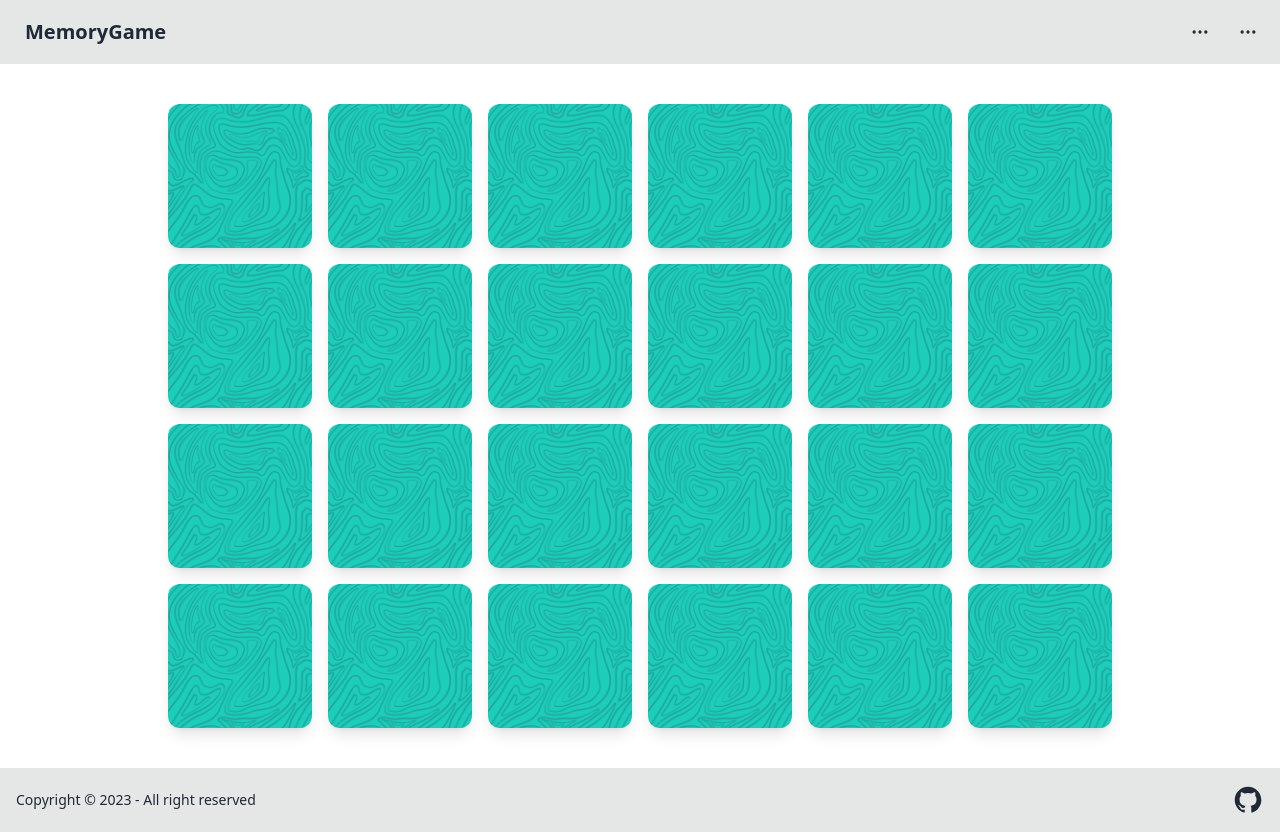
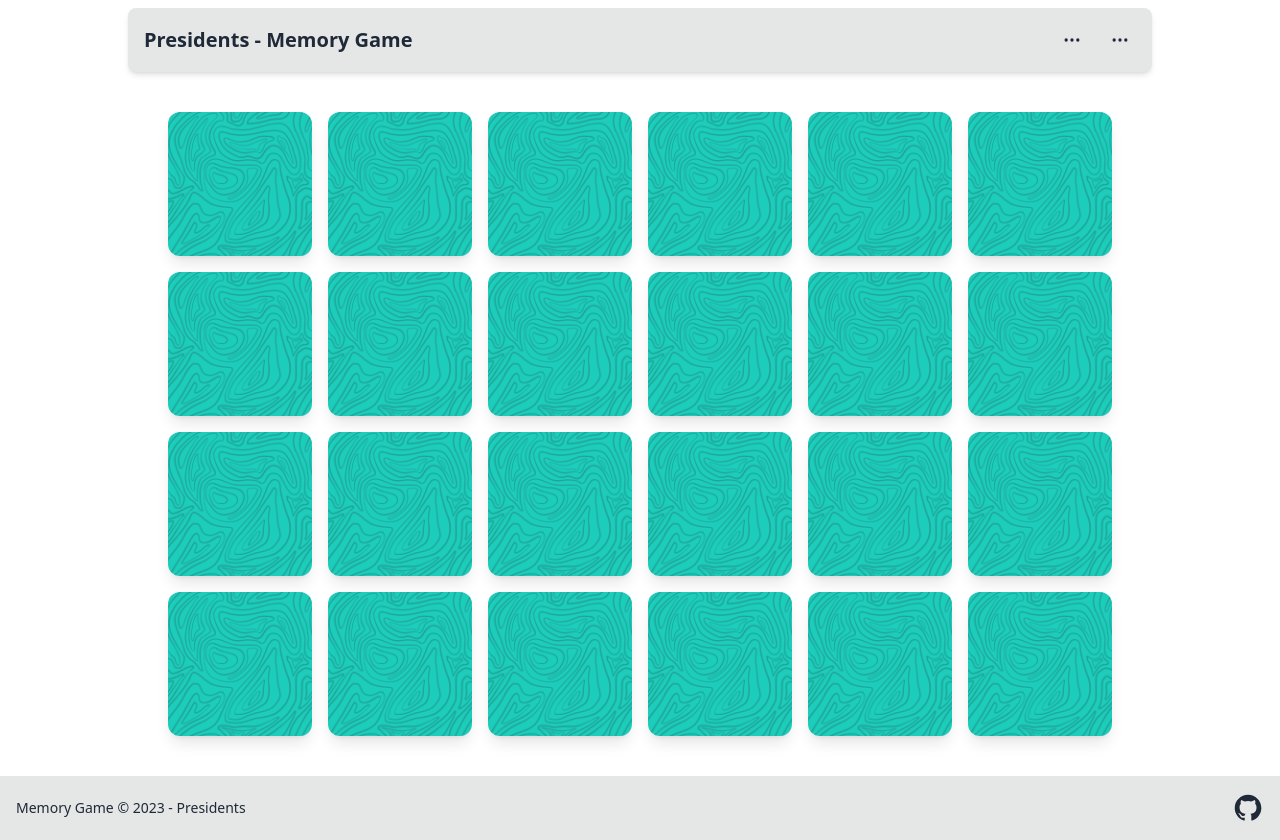
Before and after one commit to fm-anderson/memory-game, a React (Vite) app: page / in a window 1280 px wide. Built offline with nearby package versions, Linux system fonts and the light colour scheme.

Commit message:
fix: navbar and footer styles

```diff
--- a/src/components/Footer.jsx
+++ b/src/components/Footer.jsx
@@ -1,13 +1,16 @@
 function Footer() {
   return (
-    <footer className="footer bg-base-300 items-center p-4">
+    <footer className="footer bg-base-300 max-w-full items-center p-4">
       <div className="grid-flow-col justify-self-center md:justify-self-start">
         <p className="justify-self-center">
-          Copyright © {new Date().getFullYear()} - All right reserved
+          Memory Game © {new Date().getFullYear()} - Presidents
         </p>
       </div>
       <div className="grid-flow-col gap-4 justify-self-center md:justify-self-end">
-        <a>
+        <a
+          href="https://github.com/fm-anderson/memory-game#readme"
+          target="_blank"
+        >
           <svg
             className="h-8 w-8 fill-current"
             xmlns="http://www.w3.org/2000/svg"
--- a/src/components/Navbar.jsx
+++ b/src/components/Navbar.jsx
@@ -1,8 +1,8 @@
 function Navbar() {
   return (
-    <header className="navbar bg-base-300">
+    <header className="navbar bg-base-300 max-w-full lg:mt-2 lg:max-w-[80%] lg:rounded-lg lg:shadow-md">
       <div className="flex-1">
-        <a className="btn btn-ghost text-xl normal-case">MemoryGame</a>
+        <p className="ml-2 text-xl font-semibold">Presidents - Memory Game</p>
       </div>
       <div className="flex-none">
         <button className="btn btn-square btn-ghost">
--- a/src/routes/HomePage.jsx
+++ b/src/routes/HomePage.jsx
@@ -10,7 +10,7 @@ function HomePage() {
   const [cards, setCards] = useState(randomCards(presidents, level));
 
   return (
-    <div className="flex h-screen flex-col items-center justify-between text-center">
+    <div className="bg-base-100 flex h-screen flex-col items-center justify-between text-center">
       <Navbar />
 
       <main className="grid max-w-full lg:max-w-[80%]">
```
